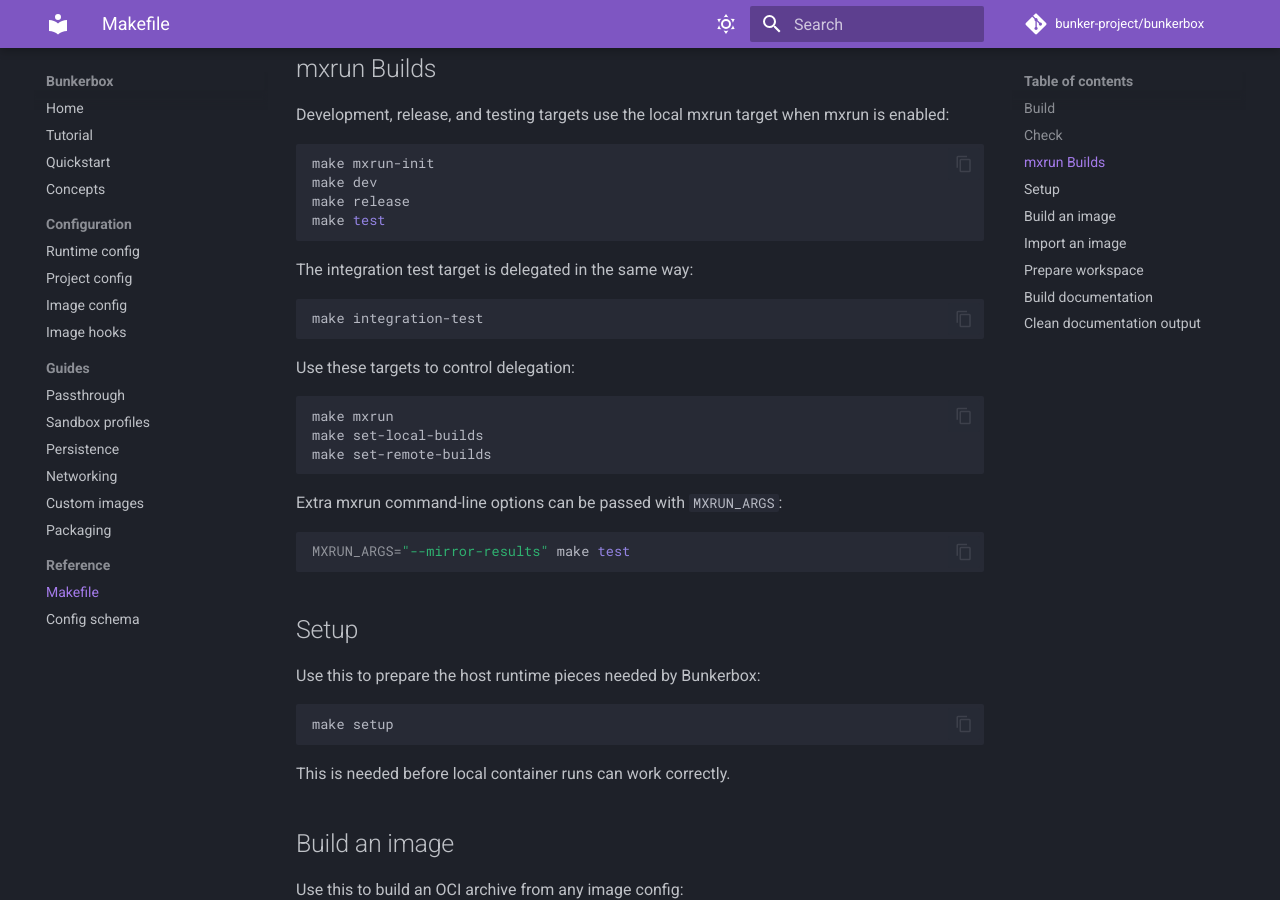
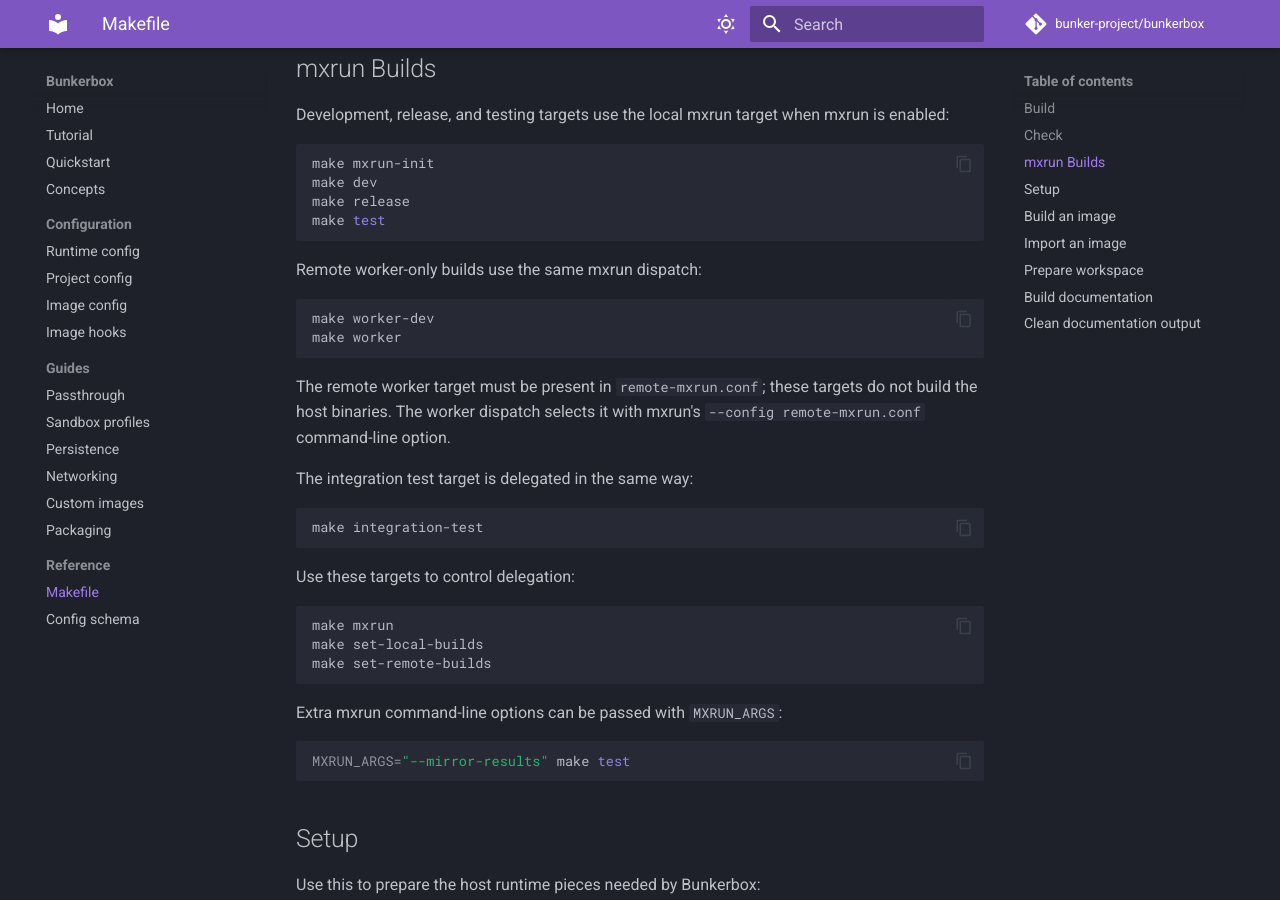
Before and after one commit to tinythings/bunkerbox, an MkDocs documentation site: the page built from docs/reference/makefile.md, in a window 1280 px wide and 900 px high, scrolled down 648 px. Built offline with MkDocs 1.6.1 and Material for MkDocs 9.7.7, drawn with Linux system fonts in a browser that asks for light colours; comment, search, counter and statistics services are not loaded.

Commit message:
Split mxrun for the remote worker

````diff
--- a/docs/reference/makefile.md
+++ b/docs/reference/makefile.md
@@ -33,6 +33,18 @@ make dev
 make release
 make test
 ```
+
+Remote worker-only builds use the same mxrun dispatch:
+
+```sh
+make worker-dev
+make worker
+```
+
+The remote worker target must be present in `remote-mxrun.conf`; these targets
+do not build the host binaries.
+The worker dispatch selects it with mxrun's `--config remote-mxrun.conf`
+command-line option.
 
 The integration test target is delegated in the same way:
 
--- a/mxrun.conf
+++ b/mxrun.conf
@@ -1 +1,3 @@
 local
+# Add the remote worker target here before using worker-dev or worker.
+# Format: <OS> <architecture> <user>@<host>:/absolute/path/to/bunkerbox
--- /dev/null
+++ b/remote-mxrun.conf
@@ -0,0 +1 @@
+local
````
Also changed, not shown: 2 other files.
